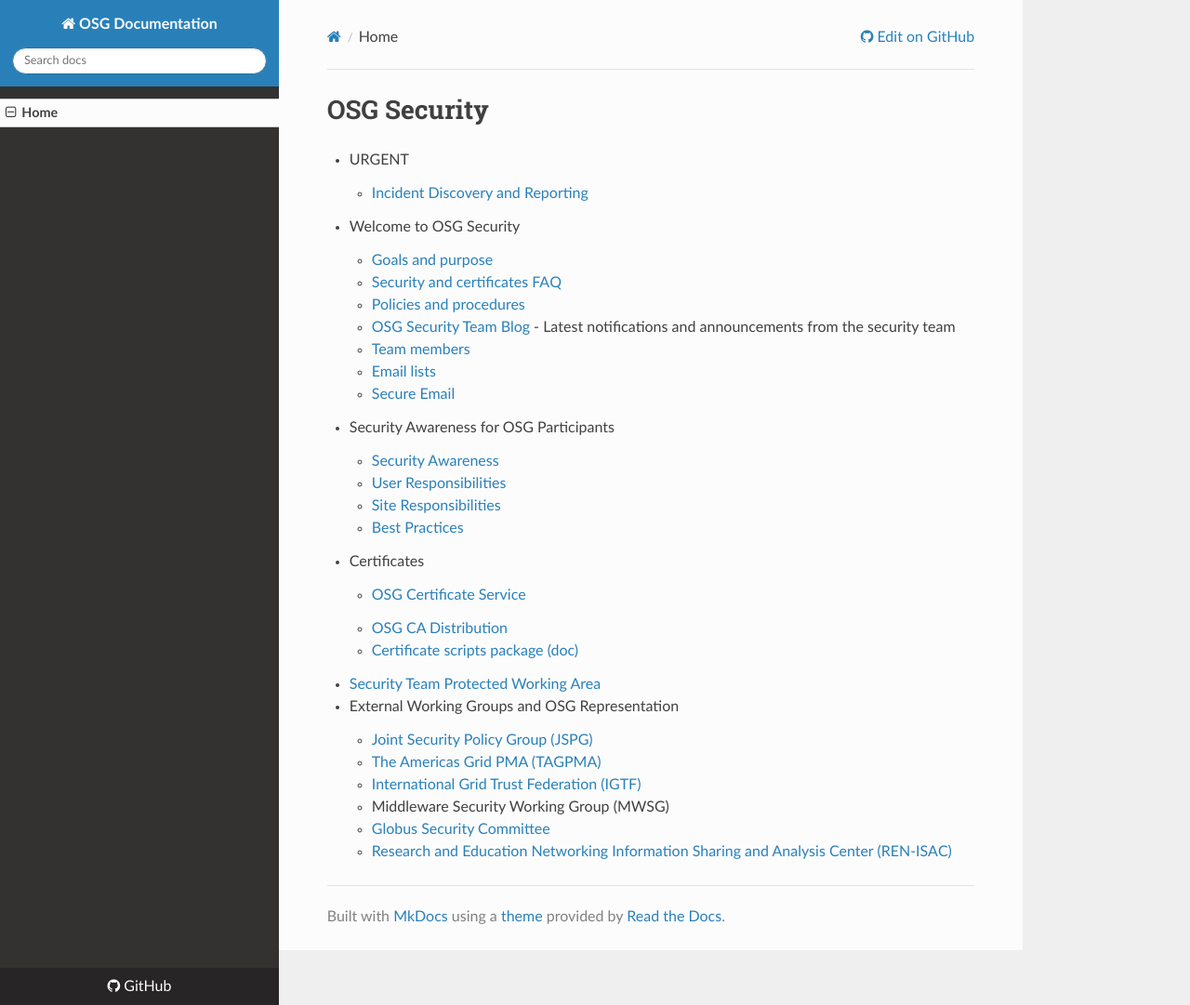
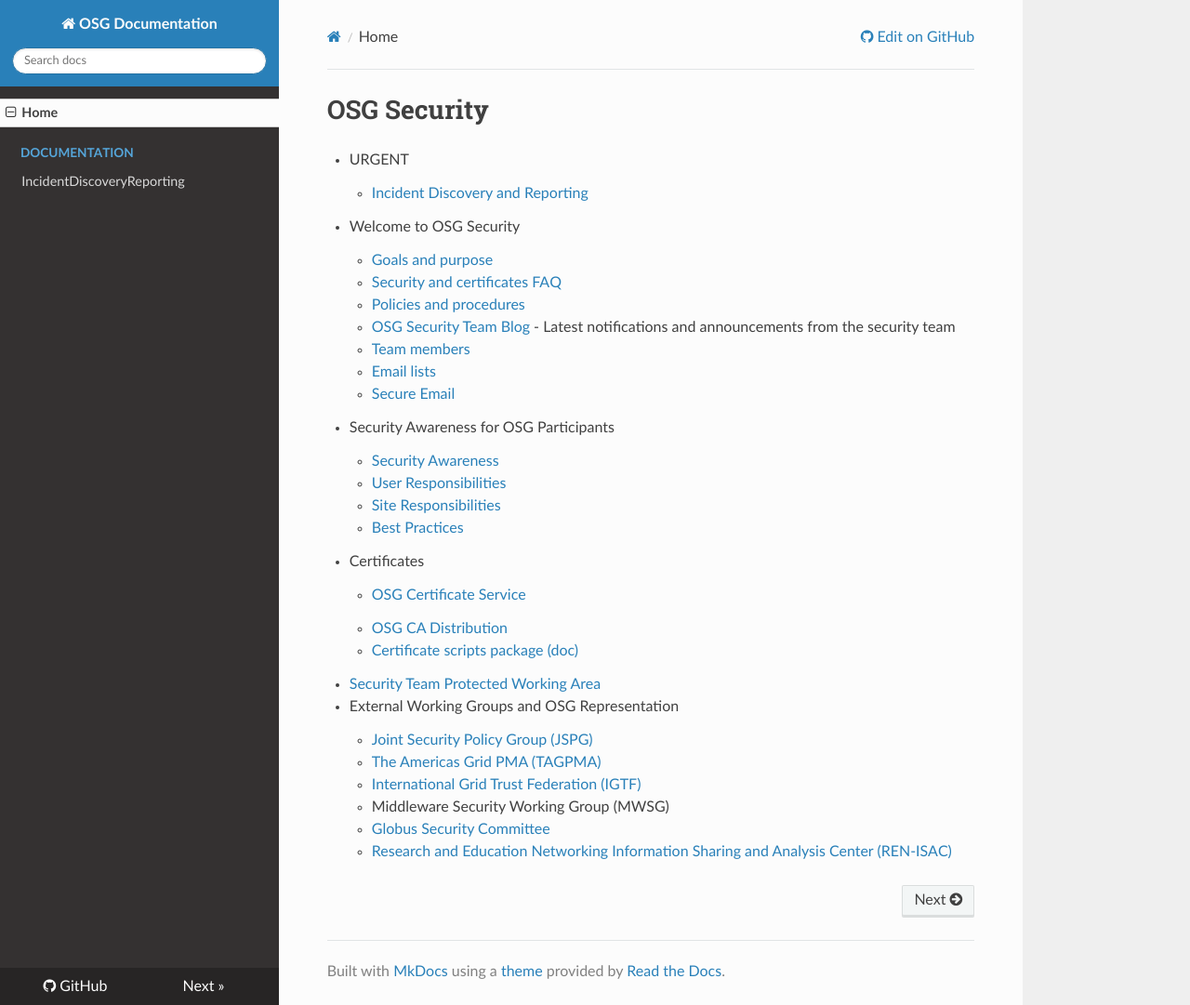
Before and after one commit to opensciencegrid/security, an MkDocs documentation site: the page built from docs/index.md, in a window 1280 px wide and 1081 px high. Shown: the whole window at 93% size. Built offline with MkDocs 1.6.1, drawn with Linux system fonts in a browser that asks for light colours; nearby versions of some CDN libraries; old or Windows-style settings are respelled for this version of MkDocs.

Commit message:
Added link to yml

```diff
--- a/mkdocs.yml
+++ b/mkdocs.yml
@@ -8,6 +8,8 @@ extra_css:
 
 pages:
 - Home: 'index.md'
+- Documentation:
+  - IncidentDiscoveryReporting: 'IncidentDiscoveryReporting.md'
 
 markdown_extensions:
   - admonition
```
